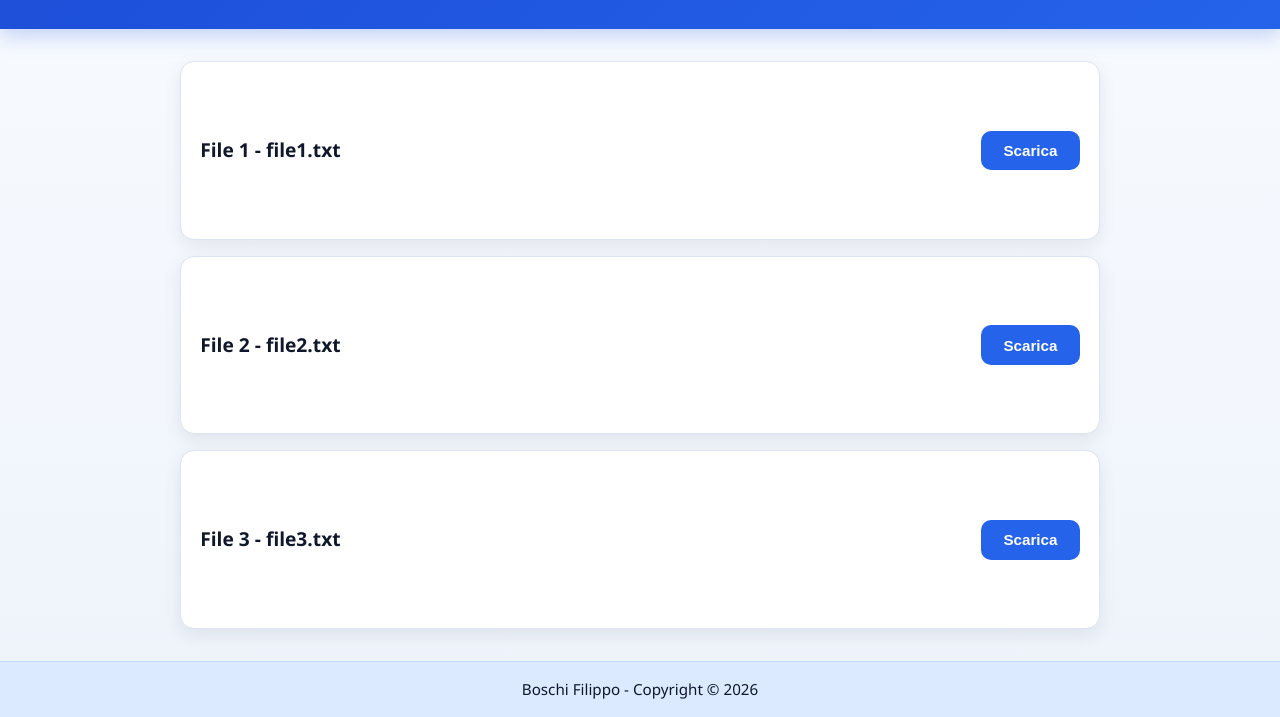
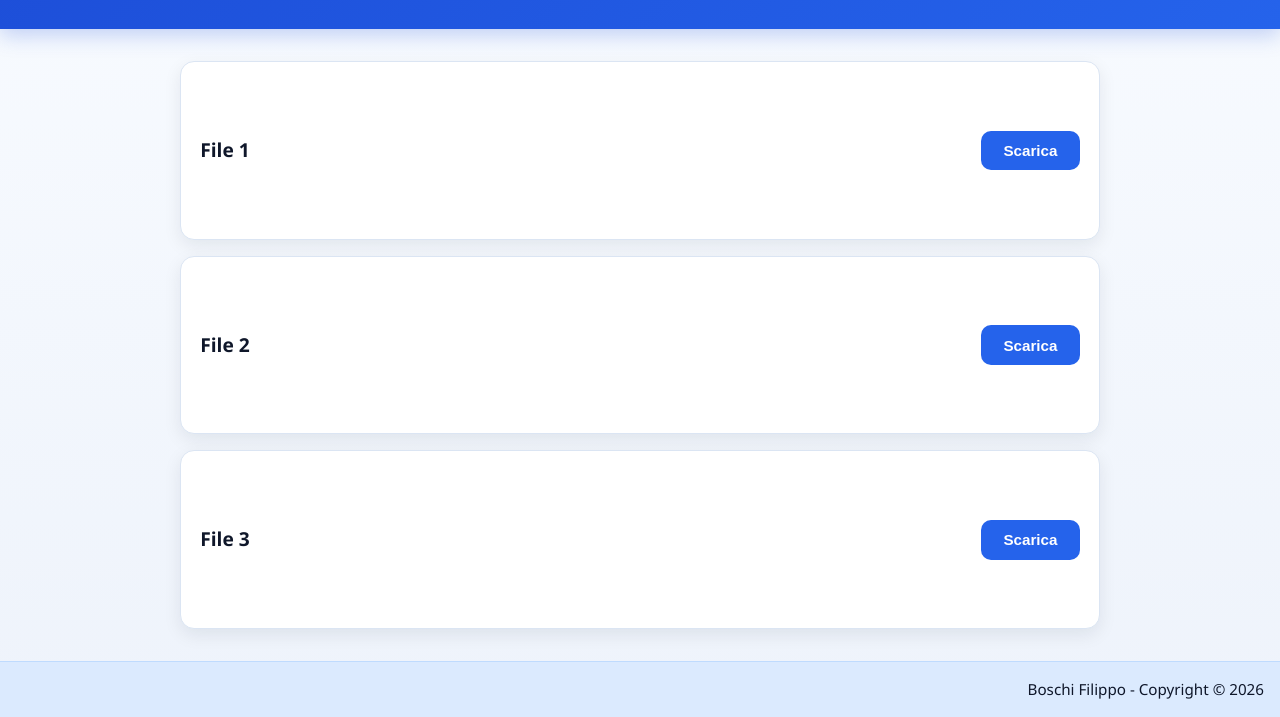
Before and after one commit to pllossi/Tpsit, a plain HTML site: page Web/ScaricamentoDati/index.html in a window 1280 px wide. Shown: the part 83-800 px from the top of the page. Drawn offline with Linux system fonts and the light colour scheme.

Commit message:
fine es Scaricamento dati

```diff
--- a/Web/ScaricamentoDati/index.html
+++ b/Web/ScaricamentoDati/index.html
@@ -16,7 +16,7 @@
     <main>
         <form action="./data/file1.txt" id="frm1">
             <h2>
-                File 1 - file1.txt
+                File 1
             </h2>
             <button id="btnDwnFile1" type="submit">
                 Scarica
@@ -24,7 +24,7 @@
         </form>
         <form action="./data/file2.txt" id="frm2">
             <h2>
-                File 2 - file2.txt
+                File 2
             </h2>
             <button id="btnDwnFile2" type="submit">
                 Scarica
@@ -32,7 +32,7 @@
         </form>
         <form action="./data/file3.txt" id="frm3">
             <h2>
-                File 3 - file3.txt
+                File 3
             </h2>
             <button id="btnDwnFile3" type="submit">
                 Scarica
--- a/Web/ScaricamentoDati/style.css
+++ b/Web/ScaricamentoDati/style.css
@@ -85,7 +85,7 @@ button:focus-visible {
 }
 
 footer {
-	text-align: center;
+	text-align: right;
 	padding: 1rem;
 	background: #dbeafe;
 	color: #1e3a8a;
```
Also changed, not shown: Web/ScaricamentoDati/data/file1.txt (added), Web/ScaricamentoDati/data/file2.txt (added), Web/ScaricamentoDati/data/file3.txt (added).
